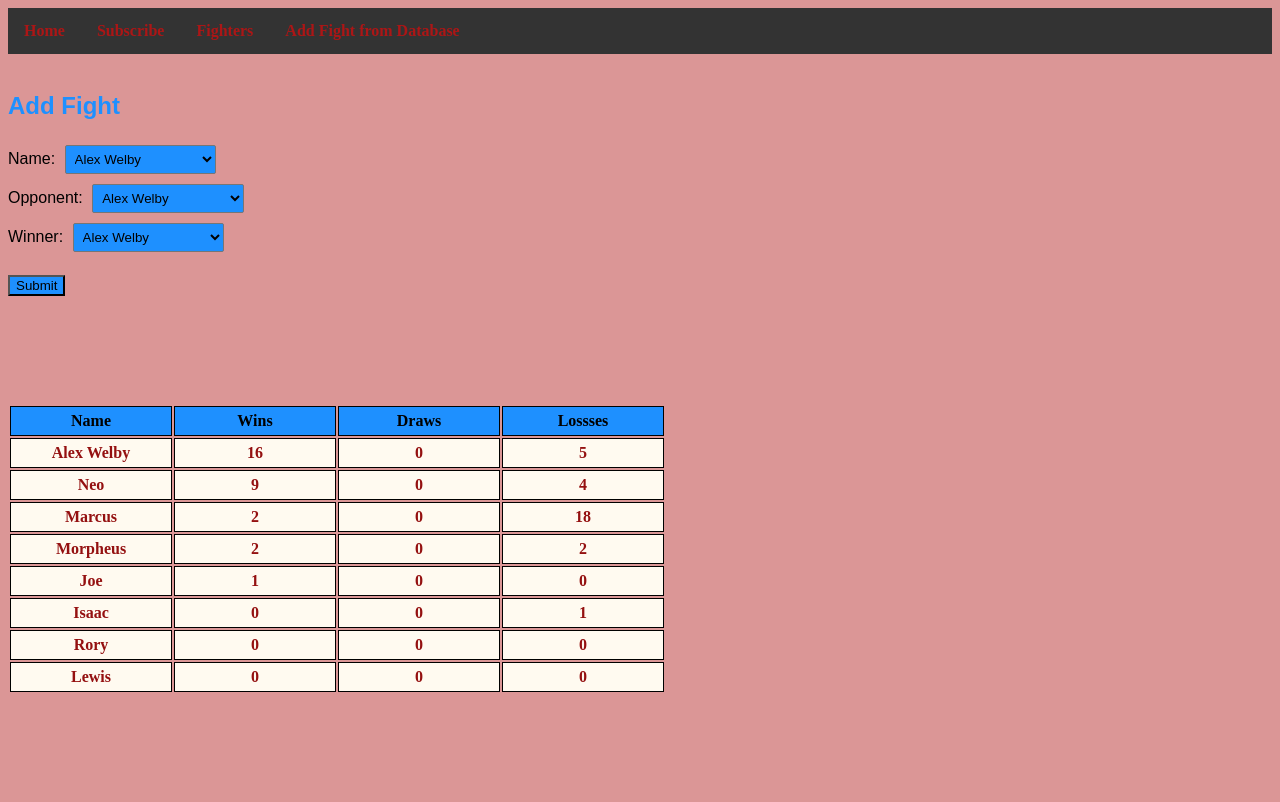
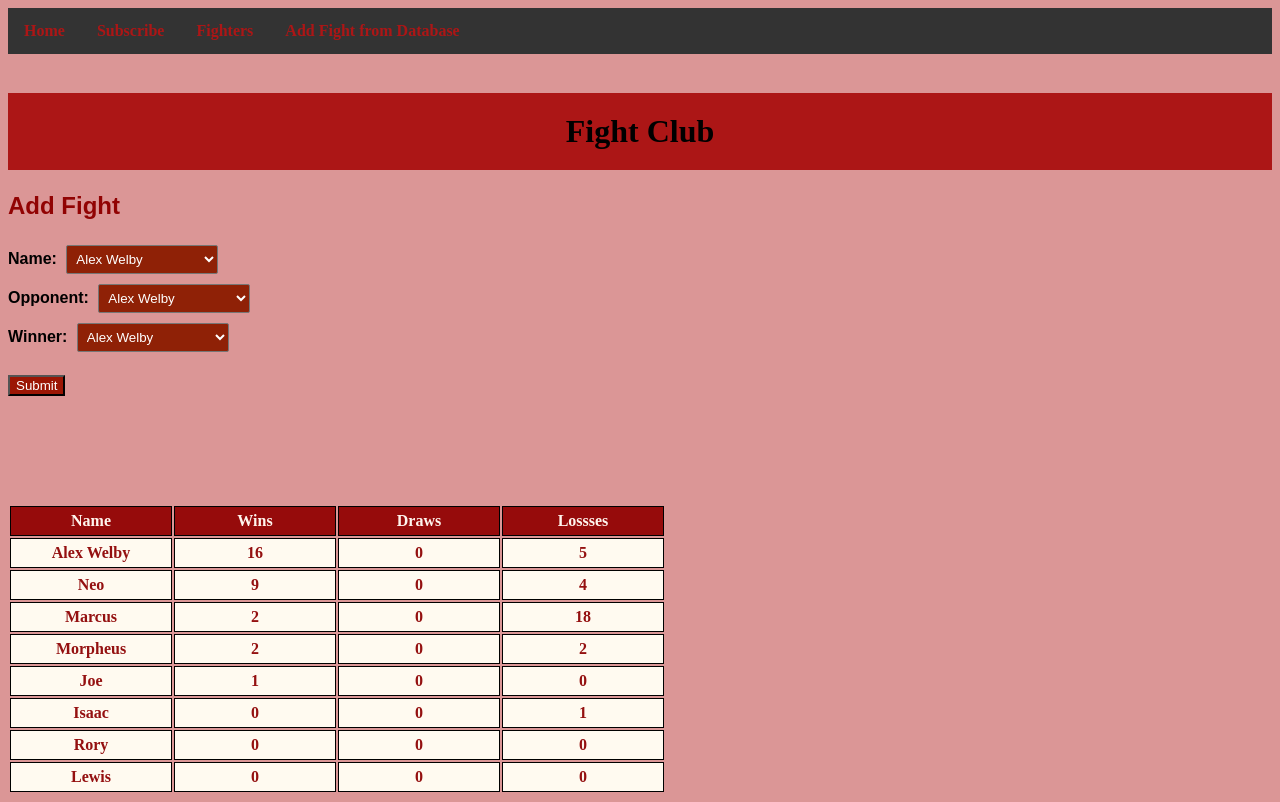
Before and after one commit to Mholder1/fightclub, a Flask app: page /addnew in a window 1280 px wide. Before the commit the page ends 692 px from the top, so only its background shows below. Run offline with Flask 2, Linux system fonts and the light colour scheme; data comes from the database, SQL or seed files in the repository; both versions use the stored data as it was after the commit.

Commit message:
styled database

```diff
--- a/app.py
+++ b/app.py
@@ -233,7 +233,8 @@ def addnew():
         else:
             PlayerOne.losses = PlayerOne.losses + 1
         db.session.commit()
-        return redirect('/addnew')
+        victory_statement = "Thank you. Your contest has been recorded"
+        return render_template('addnew.html', victory_statement=victory_statement, title=title, form=form, tables=tables)
 
     return render_template('addnew.html', title=title, form=form, tables=tables)
 
--- a/static/stylesheets/style.css
+++ b/static/stylesheets/style.css
@@ -103,14 +103,29 @@ body {
 div.db-error {
   font-family: sans-serif;
   font-style: normal;
-  color: #ac1616;
+  color: #f70707;
   font-size: 15px;
   padding: 10px;
   margin: 10px;
-  color: #ba3939;
+  color: #b90817;
   background: #f0caca;
   border: 1px solid #a33a3a;
-  position: relative;
+  position: absolute;
+  border-radius: 5px;
+}
+
+div.victory_statement {
+  font-family: sans-serif;
+  font-style: normal;
+  color: #07f727;
+  font-size: 15px;
+  padding: 10px;
+  margin: 10px;
+  color: #08b920;
+  background: #caf0cf;
+  border: 1px solid #46a33a;
+  position: absolute;
+  border-radius: 5px;
 }
 
 .dropdown {
@@ -118,21 +133,26 @@ div.db-error {
 }
 
 .dropdown h2 {
-  color: dodgerblue;
+  color: rgb(145, 3, 3);
 }
 
 .form-group {
   position: relative;
   font-family: Arial;
+  font-weight: bold;
 }
 .form-group select {
-  background-color: dodgerblue;
+  background-color: rgb(143, 33, 6);
   width: 12%;
   border-radius: 2px;
   margin: 5px;
   padding: 5px;
+  color: white;
+  font-family: sans-serif;
 }
 .db_input {
-  background-color: dodgerblue;
+  background-color: rgb(155, 22, 4);
   text-align: right;
+  color: white;
+  font-family: sans-serif;
 }
--- a/templates/addnew.html
+++ b/templates/addnew.html
@@ -5,7 +5,7 @@
 
 <body>
 
-
+    <h1>Fight Club</h1>
 
         <form class="dropdown" method="POST">
             <p><h2>Add Fight</h2></p>
@@ -36,6 +36,9 @@
   {%if error_db %}
   <div class="db-error" id="db-error"> {{error_db}}</div>
   {% endif %}
+  {% if victory_statement %}
+  <div class="victory_statement"> {{victory_statement}}</div>
+  {% endif %}
 
 
 
@@ -52,7 +55,8 @@
             text-align: center;
             border: 1px solid black;
             padding: 5px;
-            background-color: dodgerblue;
+            background-color: rgb(150, 11, 11);
+            color: seashell;
         }
         td {
             width: 150px;
```
Also changed, not shown: fights.db.
